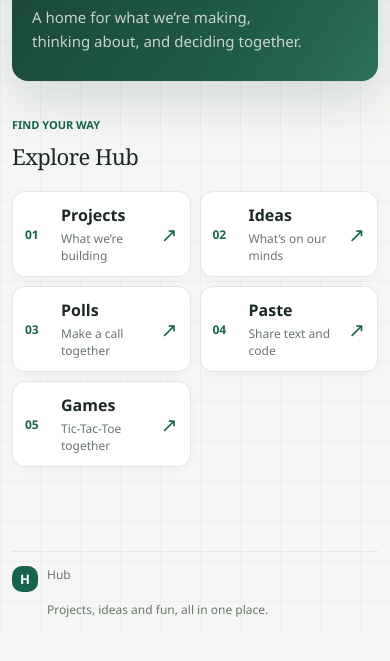
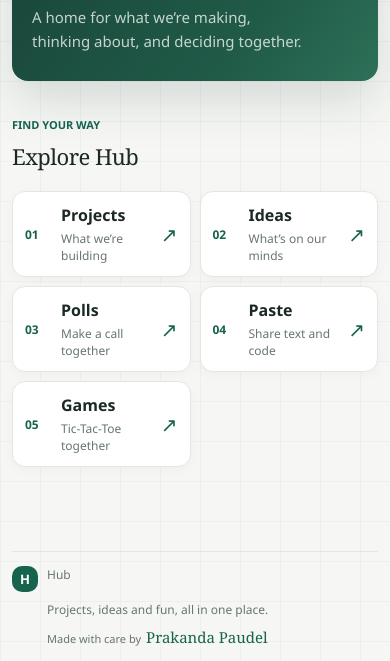
Before and after one commit to Prakanda-Paudel/paste-board, a plain HTML site: page index.html in a window 390 px wide. Shown: the part 359-1020 px from the top of the page. Before the commit the page ends 991 px from the top, so only its background shows below. Drawn offline with nearby package versions, Linux system fonts and the light colour scheme; no server answers.

Commit message:
Add subtle site creator credit
Co-authored-by: Copilot <223556219+Copilot@users.noreply.github.com>

```diff
--- a/index.html
+++ b/index.html
@@ -202,7 +202,7 @@
       </section>
     </main>
 
-    <footer class="site-footer"><span class="footer-mark">H</span><span>Hub</span><span class="footer-tagline">Projects, ideas and fun, all in one place.</span></footer>
+    <footer class="site-footer"><span class="footer-mark">H</span><span>Hub</span><span class="footer-tagline">Projects, ideas and fun, all in one place.</span><span class="footer-credit">Made with care by <strong>Prakanda Paudel</strong></span></footer>
   </div>
 </body>
 </html>
--- a/polish.css
+++ b/polish.css
@@ -247,6 +247,24 @@ main {
   margin-top: 12px;
 }
 
+.footer-credit {
+  display: inline-flex;
+  align-items: baseline;
+  gap: 5px;
+  margin-left: 18px;
+  padding-left: 18px;
+  border-left: 1px solid var(--line);
+  color: var(--muted);
+  font-size: 11px;
+}
+
+.footer-credit strong {
+  color: var(--accent);
+  font-family: Georgia, "Times New Roman", serif;
+  font-size: 15px;
+  font-weight: 500;
+}
+
 @media (max-width: 760px) {
   .app-shell {
     width: min(100% - 32px, 1120px);
@@ -300,6 +318,13 @@ main {
     gap: 8px;
     padding: 12px;
   }
+
+  .footer-credit {
+    width: 100%;
+    margin-left: 35px;
+    padding-left: 0;
+    border-left: 0;
+  }
 }
 
 @media (prefers-reduced-motion: reduce) {
```
